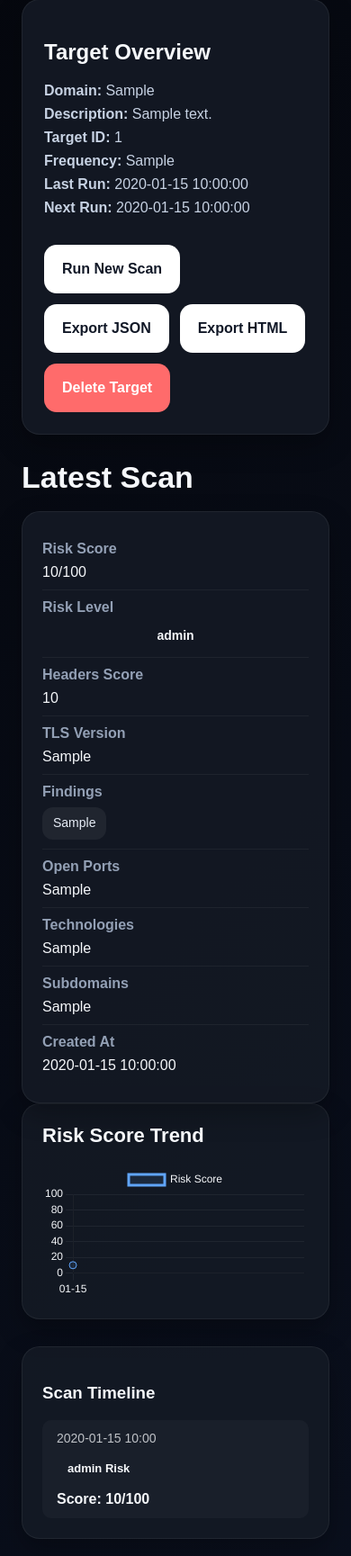
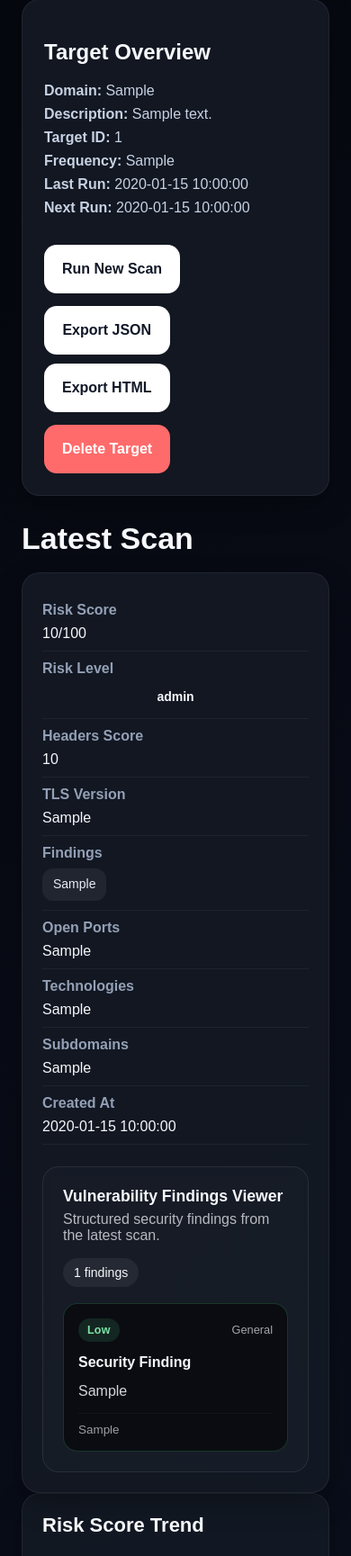
Before and after one commit to xanast/attack-surface-platform, a FastAPI app: page /targets/1 in a window 390 px wide. Shown: the part 192-1921 px from the top of the page at 90% size. Run offline with FastAPI, Linux system fonts and the light colour scheme; tables that the repository leaves empty hold one stand-in row (values such as "Sample post").

Commit message:
Add vulnerability findings viewer and UI improvements

```diff
--- a/app/static/css/style.css
+++ b/app/static/css/style.css
@@ -521,7 +521,8 @@ body {
 .target-actions-stack {
     display: flex;
     flex-direction: column;
-    gap: 12px;
+    gap: 14px;
+    width: 220px;
 }
 
 .export-actions {
@@ -530,6 +531,11 @@ body {
     flex-wrap: wrap;
 }
 
+.export-actions-vertical {
+    display: flex;
+    flex-direction: column;
+    gap: 10px;
+}
 .risk-pill {
     display: inline-flex;
     align-items: center;
@@ -625,6 +631,186 @@ body {
     font-weight: 600;
 }
 
+/* =========================
+   VULNERABILITY FINDINGS VIEWER
+   ========================= */
+
+.findings-viewer {
+    margin-top: 24px;
+    padding: 22px;
+    border: 1px solid rgba(255, 255, 255, 0.08);
+    border-radius: 18px;
+    background: rgba(255, 255, 255, 0.02);
+    backdrop-filter: blur(6px);
+}
+
+.findings-viewer-top {
+    display: flex;
+    justify-content: space-between;
+    align-items: flex-start;
+    gap: 16px;
+    margin-bottom: 18px;
+}
+
+.findings-viewer-top h4 {
+    margin: 0 0 6px 0;
+    font-size: 1.1rem;
+}
+
+.findings-viewer-top p {
+    margin: 0;
+    opacity: 0.72;
+}
+
+.findings-count {
+    padding: 8px 12px;
+    border-radius: 999px;
+    background: rgba(255, 255, 255, 0.06);
+    font-size: 0.88rem;
+    white-space: nowrap;
+}
+
+.findings-grid {
+    display: grid;
+    grid-template-columns: repeat(auto-fit, minmax(260px, 1fr));
+    gap: 14px;
+}
+
+.finding-card {
+    padding: 16px;
+    border-radius: 16px;
+    border: 1px solid rgba(255, 255, 255, 0.08);
+    background: rgba(10, 12, 18, 0.92);
+    transition: transform 0.18s ease, border-color 0.18s ease, box-shadow 0.18s ease;
+}
+
+.finding-card:hover {
+    transform: translateY(-2px);
+    border-color: rgba(255, 255, 255, 0.14);
+    box-shadow: 0 10px 30px rgba(0, 0, 0, 0.22);
+}
+
+.finding-card-top {
+    display: flex;
+    justify-content: space-between;
+    align-items: center;
+    gap: 10px;
+    margin-bottom: 12px;
+}
+
+.finding-card h5 {
+    margin: 0 0 10px 0;
+    font-size: 1rem;
+    line-height: 1.35;
+}
+
+.finding-card p {
+    margin: 0 0 12px 0;
+    opacity: 0.86;
+    line-height: 1.5;
+    word-break: break-word;
+}
+
+.finding-raw {
+    font-size: 0.84rem;
+    opacity: 0.62;
+    padding-top: 10px;
+    border-top: 1px solid rgba(255, 255, 255, 0.06);
+    word-break: break-word;
+}
+
+.severity-badge {
+    display: inline-flex;
+    align-items: center;
+    justify-content: center;
+    padding: 6px 10px;
+    border-radius: 999px;
+    font-size: 0.78rem;
+    font-weight: 700;
+    letter-spacing: 0.02em;
+}
+
+.finding-category {
+    font-size: 0.8rem;
+    opacity: 0.65;
+}
+
+.severity-high {
+    border-color: rgba(255, 90, 90, 0.28);
+}
+
+.severity-medium {
+    border-color: rgba(255, 184, 77, 0.28);
+}
+
+.severity-low {
+    border-color: rgba(80, 200, 120, 0.22);
+}
+
+.severity-info {
+    border-color: rgba(100, 170, 255, 0.22);
+}
+
+.severity-badge.severity-high {
+    background: rgba(255, 90, 90, 0.14);
+    color: #ff8c8c;
+}
+
+.severity-badge.severity-medium {
+    background: rgba(255, 184, 77, 0.14);
+    color: #ffc266;
+}
+
+.severity-badge.severity-low {
+    background: rgba(80, 200, 120, 0.14);
+    color: #7ee2a8;
+}
+
+.severity-badge.severity-info {
+    background: rgba(100, 170, 255, 0.14);
+    color: #8ebcff;
+}
+
+.finding-empty {
+    padding: 14px;
+    border-radius: 14px;
+    background: rgba(255, 255, 255, 0.04);
+    opacity: 0.75;
+}
+
+.timeline-findings {
+    display: flex;
+    flex-wrap: wrap;
+    gap: 8px;
+    margin-top: 10px;
+}
+
+.timeline-finding-chip {
+    display: inline-flex;
+    align-items: center;
+    padding: 6px 10px;
+    border-radius: 999px;
+    font-size: 0.78rem;
+    border: 1px solid rgba(255, 255, 255, 0.08);
+    background: rgba(255, 255, 255, 0.04);
+}
+
+.timeline-finding-chip.severity-high {
+    color: #ff8c8c;
+}
+
+.timeline-finding-chip.severity-medium {
+    color: #ffc266;
+}
+
+.timeline-finding-chip.severity-low {
+    color: #7ee2a8;
+}
+
+.timeline-finding-chip.severity-info {
+    color: #8ebcff;
+}
+
 @media (max-width: 900px) {
     .page-header h1 {
         font-size: 44px;
@@ -677,4 +863,13 @@ body {
         flex-direction: column;
         align-items: flex-start;
     }
+
+    .findings-viewer-top {
+        flex-direction: column;
+        align-items: flex-start;
+    }
+
+    .findings-grid {
+        grid-template-columns: 1fr;
+    }
 }
--- a/app/templates/target_detail.html
+++ b/app/templates/target_detail.html
@@ -27,11 +27,11 @@
         </form>
 
         {% if latest_scan %}
-        <div class="export-actions">
-            <a href="/targets/{{ target.id }}/export/json" class="details-btn">Export JSON</a>
-            <a href="/targets/{{ target.id }}/export/html" class="details-btn">Export HTML</a>
-        </div>
-        {% endif %}
+<div class="export-actions-vertical">
+    <a href="/targets/{{ target.id }}/export/json" class="details-btn">Export JSON</a>
+    <a href="/targets/{{ target.id }}/export/html" class="details-btn">Export HTML</a>
+</div>
+{% endif %}
 
         <form action="/targets/{{ target.id }}/delete" method="post" onsubmit="return confirm('Delete this target and all related scans?');">
             <button type="submit" class="delete-btn">Delete Target</button>
@@ -98,6 +98,44 @@
             <span class="label">Created At</span>
             <span class="value">{{ latest_scan.created_at }}</span>
         </div>
+
+        <div class="findings-viewer">
+            <div class="findings-viewer-top">
+                <div>
+                    <h4>Vulnerability Findings Viewer</h4>
+                    <p>Structured security findings from the latest scan.</p>
+                </div>
+                <div class="findings-count">
+                    {{ structured_latest_findings|length }} findings
+                </div>
+            </div>
+
+            {% if structured_latest_findings %}
+                <div class="findings-grid">
+                    {% for finding in structured_latest_findings %}
+                        <div class="finding-card severity-{{ finding.severity|lower }}">
+                            <div class="finding-card-top">
+                                <span class="severity-badge severity-{{ finding.severity|lower }}">
+                                    {{ finding.severity }}
+                                </span>
+                                <span class="finding-category">{{ finding.category }}</span>
+                            </div>
+
+                            <h5>{{ finding.title }}</h5>
+                            <p>{{ finding.detail }}</p>
+
+                            <div class="finding-raw">
+                                {{ finding.raw }}
+                            </div>
+                        </div>
+                    {% endfor %}
+                </div>
+            {% else %}
+                <div class="finding-empty">
+                    No structured findings available for this scan.
+                </div>
+            {% endif %}
+        </div>
     </div>
 </div>
 {% else %}
@@ -129,6 +167,16 @@
                 <div class="timeline-score">
                     Score: {{ item.scan.risk_score }}/100
                 </div>
+
+                {% if item.structured_findings %}
+                <div class="timeline-findings">
+                    {% for finding in item.structured_findings[:3] %}
+                    <span class="timeline-finding-chip severity-{{ finding.severity|lower }}">
+                        {{ finding.title }}
+                    </span>
+                    {% endfor %}
+                </div>
+                {% endif %}
             </div>
             {% endfor %}
         {% else %}
```
Also changed, not shown: app/routes/web.py (+95 -2 lines).
